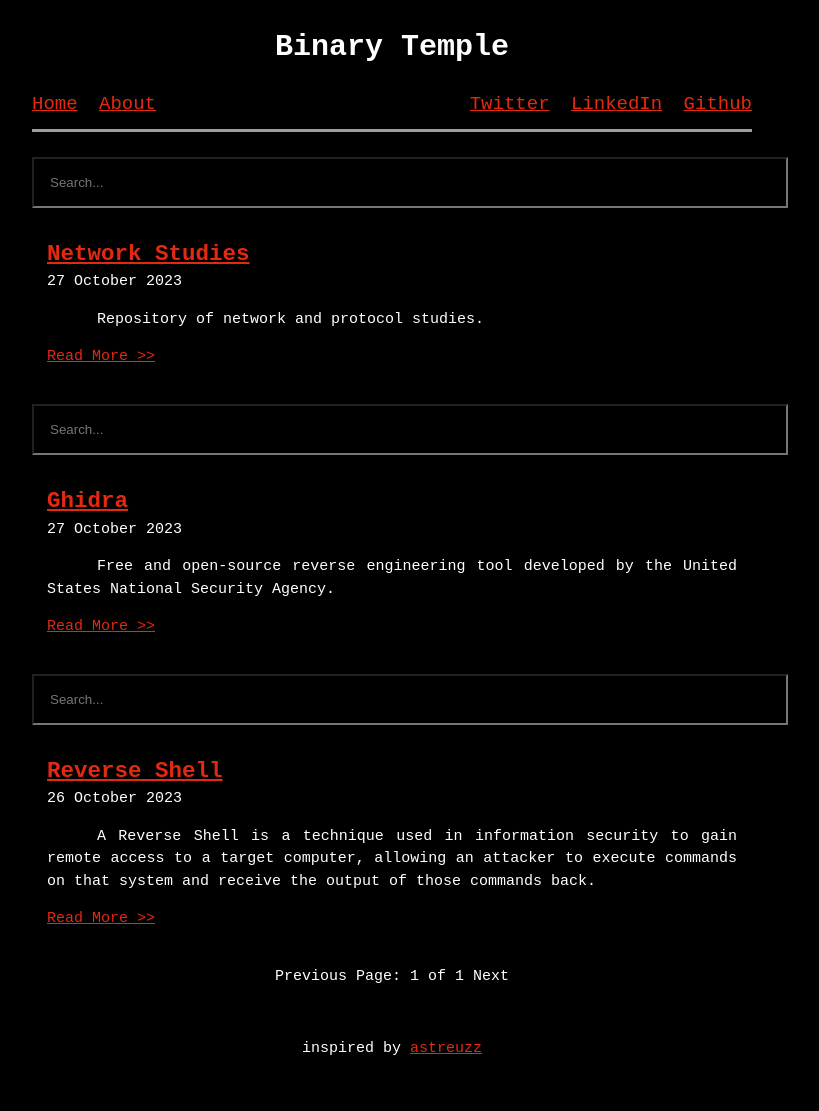
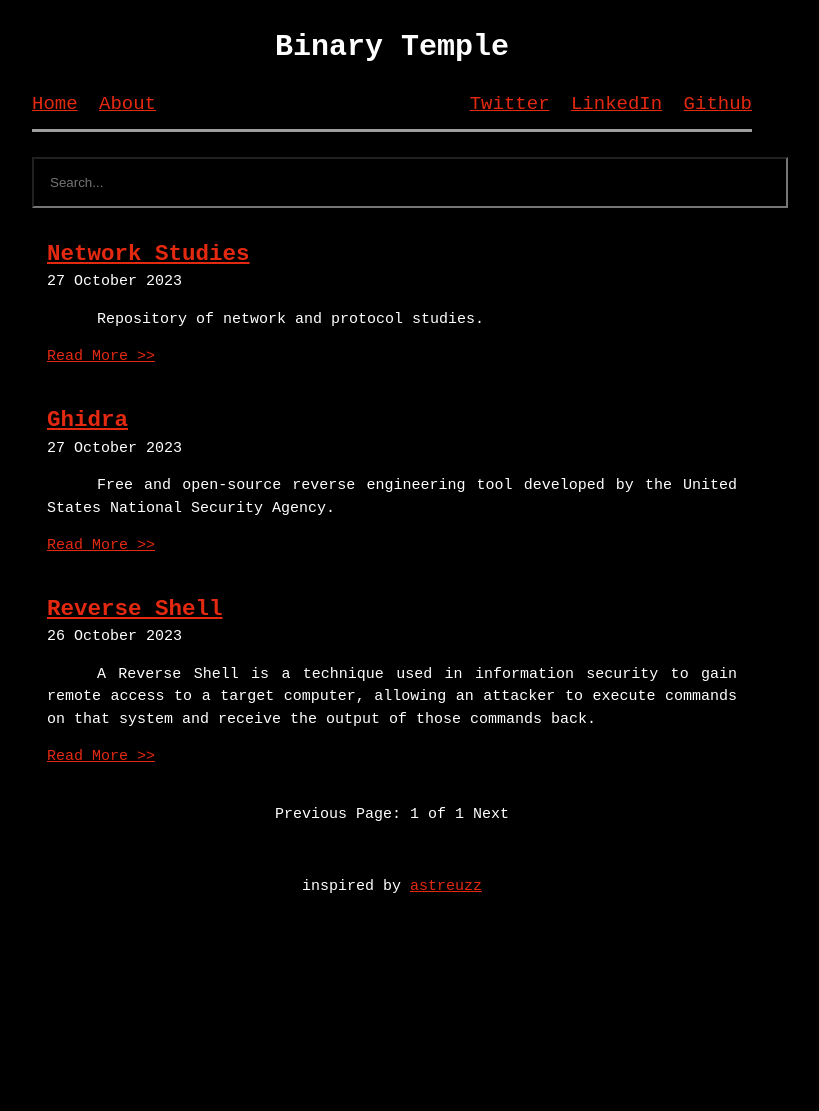
Before and after one commit to boloto1979/boloto1979.github.io, a Jekyll site: the page built from index.html, in a window 1280 px wide. Shown: the whole page, without its empty margins (248-1067 px from the left). Built offline with Jekyll 4.4.1, drawn with Linux system fonts in a browser that asks for light colours; the list of posts is cut into pages by our own code; after the commit the page ends 949 px from its top, so only the background shows below that; grey boxes are pictures that could not be loaded.

Commit message:
correction rearch in home

```diff
--- a/index.html
+++ b/index.html
@@ -23,12 +23,12 @@ image: /assets/img/church-of-bits.png
   }
 </style>
 
-{% for post in paginator.posts %}
-
 <div id="search-container">
   <input class="box" type="text" id="search-input" placeholder="Search...">
   <ol id="results-container"></ol>
-  </div>
+</div>
+
+{% for post in paginator.posts %}
 
 <div class="post-overview box">
   <h2><a href="{{ post.url }}">{{ post.title }}</a></h2>
```
